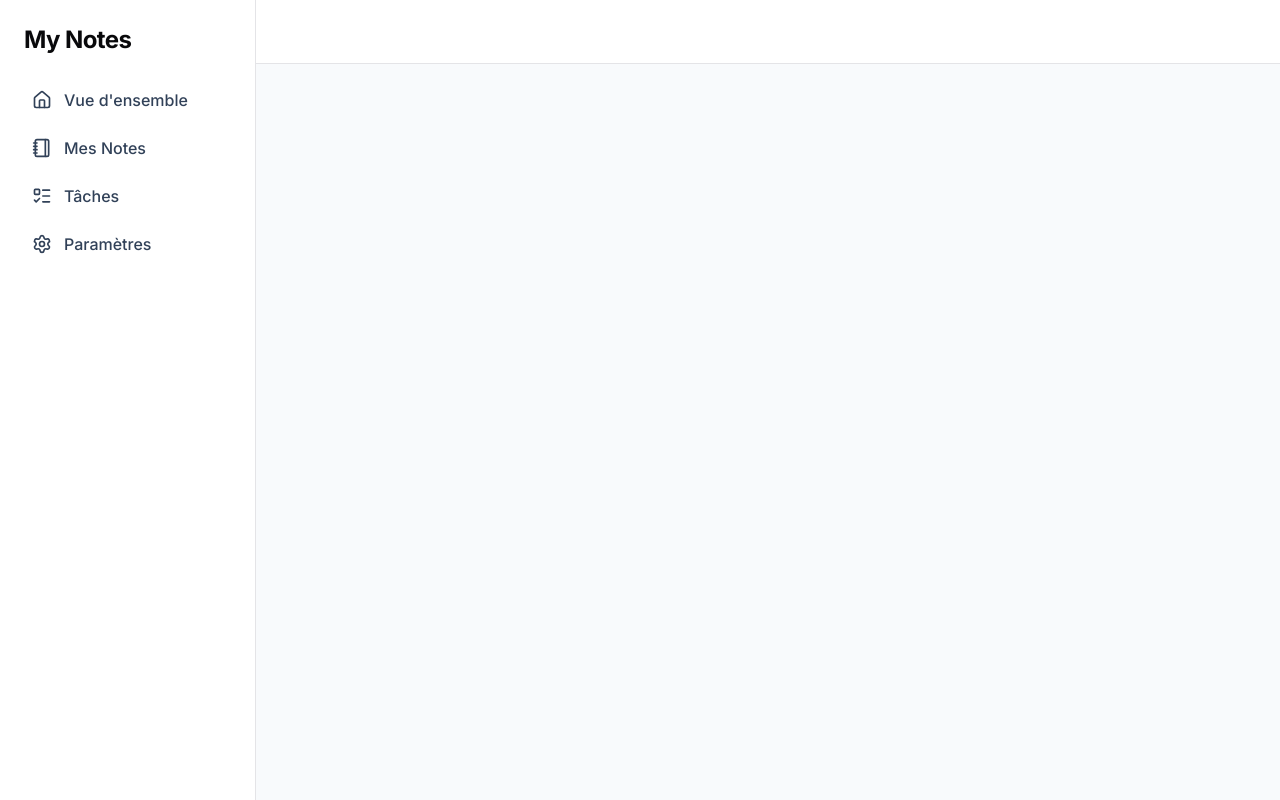
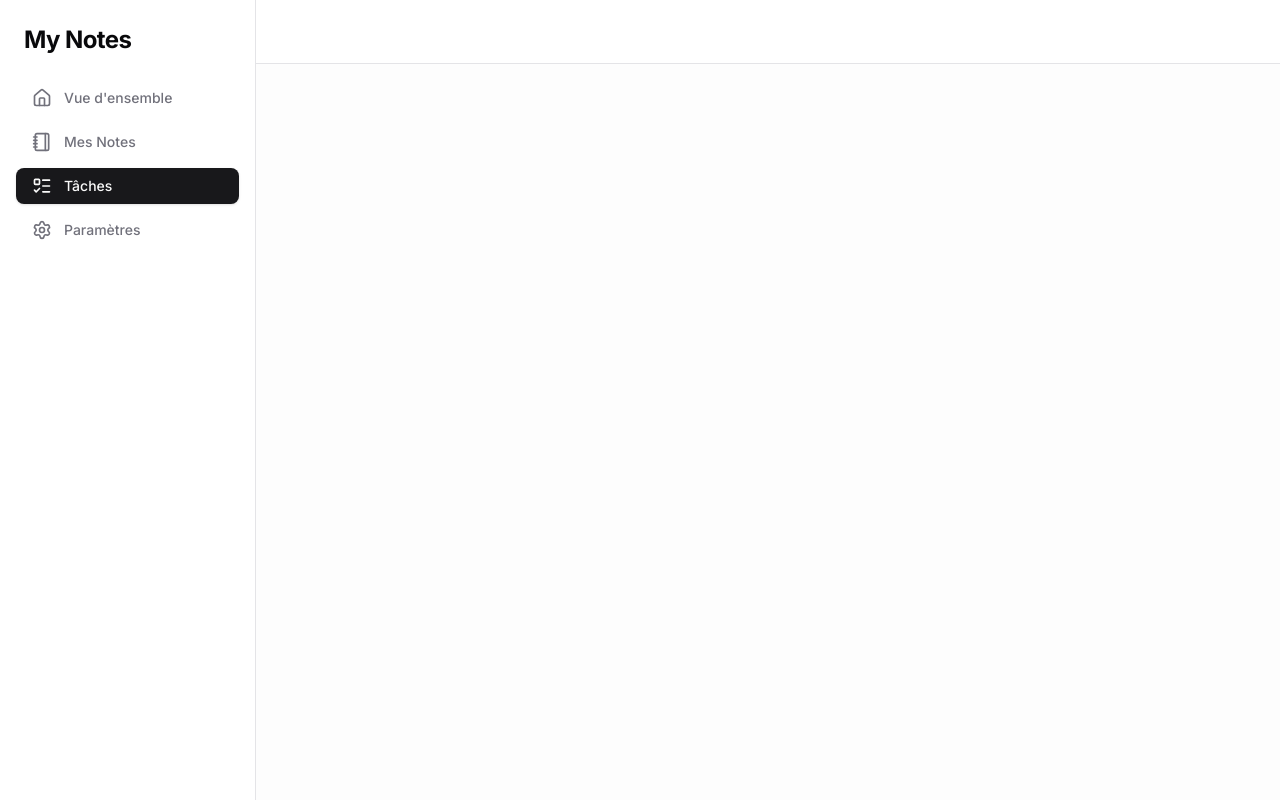
Before and after one commit to AurelienBaraquin/my_notes, a Next.js app: page /dashboard/todos in a window 1280 px wide. Built offline with nearby package versions, Linux system fonts and the light colour scheme; no server answers.

Commit message:
feat: enhance DashboardLayout with dynamic navigation and improved styling

```diff
--- a/app/dashboard/layout.tsx
+++ b/app/dashboard/layout.tsx
@@ -1,50 +1,69 @@
+"use client"; // 👈 Indispensable maintenant car on utilise usePathname (interactivité)
+
 import { UserButton } from "@clerk/nextjs";
 import Link from "next/link";
-import { Home, Settings, ListTodo, Notebook } from "lucide-react"; // Des icônes gratuites
-
-// Si tu n'as pas lucide-react (souvent installé par défaut avec shadcn), sinon : npm install lucide-react
+import { usePathname } from "next/navigation"; // Hook pour savoir sur quelle page on est
+import { Home, Settings, ListTodo, Notebook } from "lucide-react";
+import { cn } from "@/lib/utils"; // Utilitaire Shadcn pour gérer les classes conditionnelles
 
 export default function DashboardLayout({
-  children, // C'est ici que s'affichera ta page.tsx
+  children,
 }: {
   children: React.ReactNode;
 }) {
+  const pathname = usePathname(); // ex: "/dashboard/notes"
+
+  // 1. On définit nos données ici.
+  // Si demain tu veux changer l'ordre ou l'icône, tu touches juste à ce tableau.
+  const navItems = [
+    { name: "Vue d'ensemble", href: "/dashboard", icon: Home },
+    { name: "Mes Notes", href: "/dashboard/notes", icon: Notebook },
+    { name: "Tâches", href: "/dashboard/todos", icon: ListTodo },
+    { name: "Paramètres", href: "/dashboard/settings", icon: Settings },
+  ];
+
   return (
-    <div className="flex min-h-screen bg-slate-50 dark:bg-slate-950">
-      {/* --- SIDEBAR (Partie Gauche) --- */}
-      <aside className="w-64 bg-background border-r hidden md:block">
+    <div className="flex min-h-screen bg-secondary/20">
+      {/* --- SIDEBAR --- */}
+      <aside className="w-64 bg-card border-r hidden md:block">
         <div className="p-6">
-          <h2 className="text-2xl font-bold tracking-tight">My Notes</h2>
+          <h2 className="text-2xl font-bold tracking-tight text-foreground">My Notes</h2>
         </div>
 
         <nav className="flex flex-col gap-2 px-4">
-        <Link href="/dashboard" className="flex items-center gap-3 px-4 py-2 text-slate-700 hover:bg-slate-100 rounded-md transition font-medium">
-            <Home size={20} />
-            Vue d'ensemble
-        </Link>
-        <Link href="/dashboard/notes" className="flex items-center gap-3 px-4 py-2 text-slate-700 hover:bg-slate-100 rounded-md transition font-medium">
-            <Notebook size={20} />
-            Mes Notes
-        </Link>
-        <Link href="/dashboard/todos" className="flex items-center gap-3 px-4 py-2 text-slate-700 hover:bg-slate-100 rounded-md transition font-medium">
-            <ListTodo size={20} />
-            Tâches
-        </Link>
-        <Link href="/dashboard/settings" className="flex items-center gap-3 px-4 py-2 text-slate-700 hover:bg-slate-100 rounded-md transition font-medium">
-            <Settings size={20} />
-            Paramètres
-        </Link>
+          {/* 2. On boucle (map) sur le tableau */}
+          {navItems.map((item) => {
+            // On vérifie si le lien est actif
+            const isActive = pathname === item.href;
+
+            return (
+              <Link
+                key={item.href}
+                href={item.href}
+                className={cn(
+                  // Classes de base (Communes)
+                  "flex items-center gap-3 px-4 py-2 rounded-md transition-colors font-medium text-sm",
+
+                  // Classes conditionnelles (Active vs Inactive)
+                  isActive
+                    ? "bg-primary text-primary-foreground shadow-sm" // Style si actif (foncé)
+                    : "text-muted-foreground hover:bg-accent hover:text-accent-foreground" // Style si inactif (gris)
+                )}
+              >
+                <item.icon size={20} />
+                {item.name}
+              </Link>
+            );
+          })}
         </nav>
       </aside>
 
-      {/* --- MAIN CONTENT (Partie Droite) --- */}
+      {/* --- MAIN CONTENT --- */}
       <div className="flex-1 flex flex-col">
-        {/* Header du haut */}
-        <header className="h-16 border-b bg-background flex items-center justify-end px-8">
+        <header className="h-16 border-b bg-card flex items-center justify-end px-8">
            <UserButton />
         </header>
 
-        {/* Le contenu de la page changeante */}
         <main className="flex-1 p-8">
             {children}
         </main>
```
